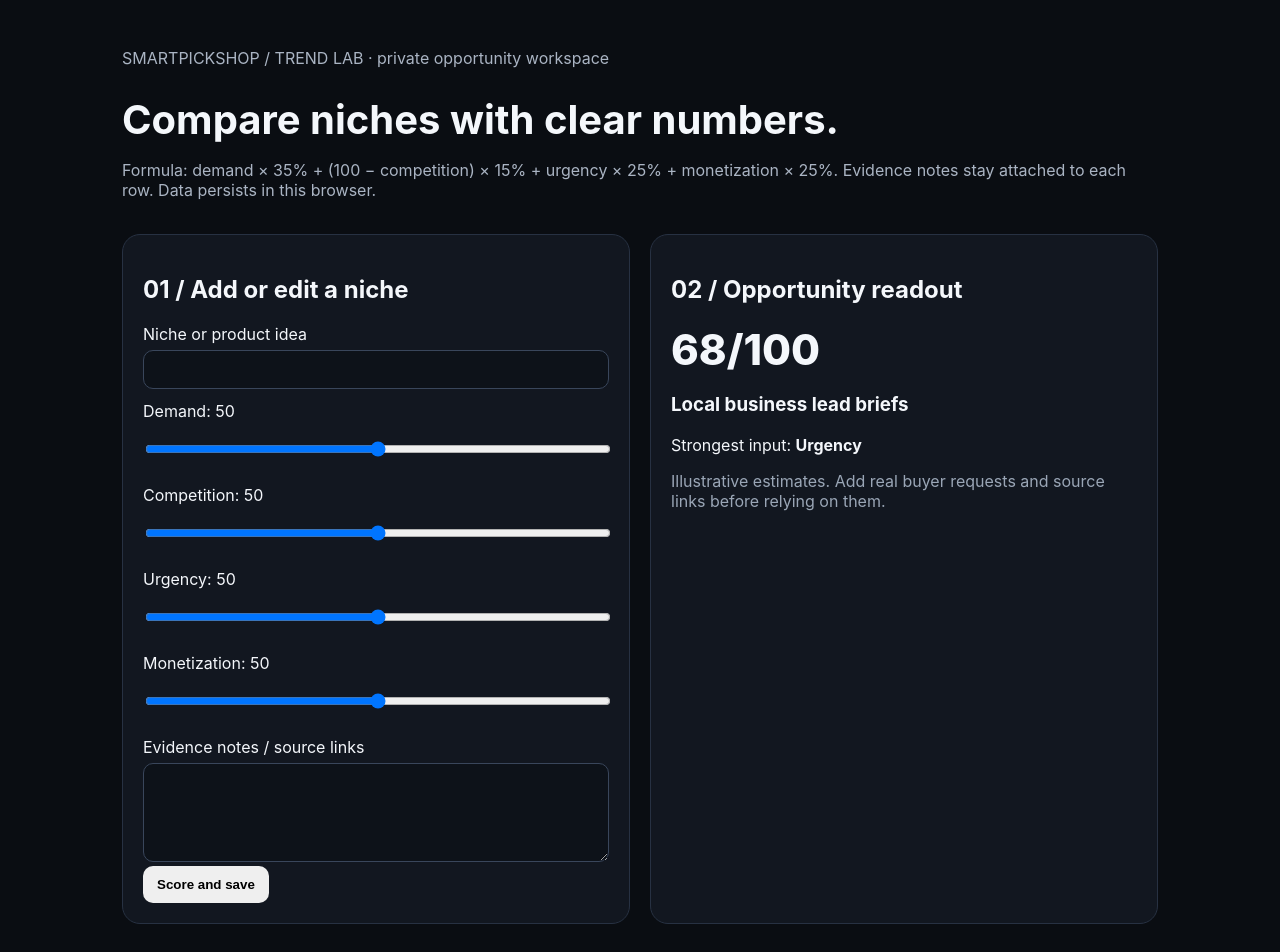
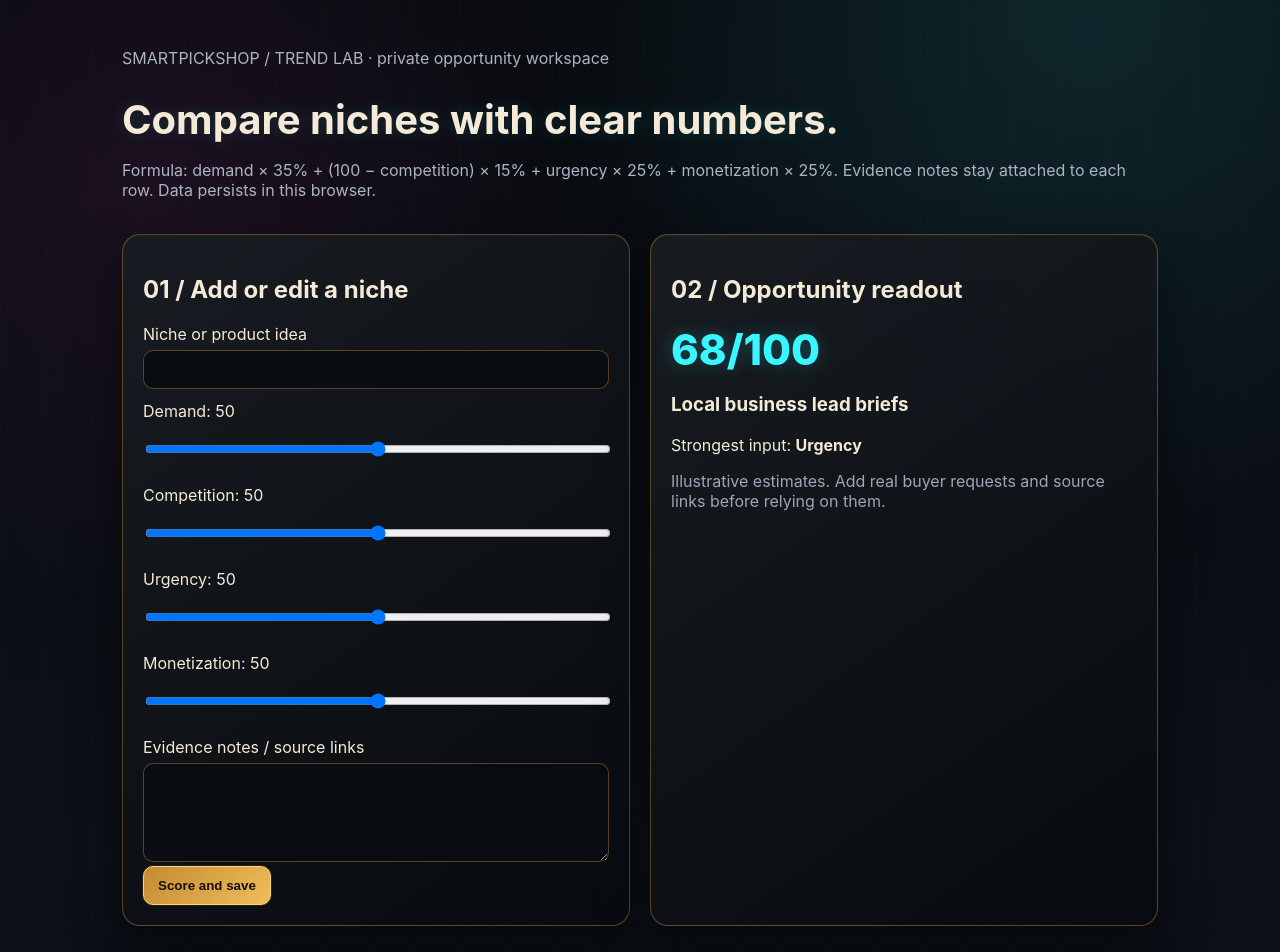
Before and after one commit to anastaysia94-sudo/smartpickshop-trend-lab, a Next.js app: page / in a window 1280 px wide. Shown: the top 952 px of the page. Built offline with nearby package versions, Linux system fonts and the light colour scheme.

Commit message:
brand: apply SmartPickShop steampunk neon system

```diff
--- a/app/globals.css
+++ b/app/globals.css
@@ -1 +1,16 @@
 *{box-sizing:border-box}body{margin:0;background:#0a0d12;color:#f4f7fb;font-family:Inter,system-ui,sans-serif}main{max-width:1100px;margin:auto;padding:32px}h1{font-size:40px;margin-bottom:6px}.sub{color:#aab4c3}.grid{display:grid;grid-template-columns:1fr 1fr;gap:20px}.card{background:#121720;border:1px solid #273142;border-radius:18px;padding:20px;margin:18px 0}label{display:block;margin:12px 0 6px}input,textarea{width:100%;padding:11px;border-radius:10px;border:1px solid #39465b;background:#0d1219;color:white}button{padding:11px 14px;border:0;border-radius:10px;font-weight:700;cursor:pointer}table{width:100%;border-collapse:collapse}td,th{padding:10px;border-bottom:1px solid #273142;text-align:left}.score{font-size:42px;font-weight:800}.muted{color:#9aa6b6}@media(max-width:760px){.grid{grid-template-columns:1fr}main{padding:18px}}
+
+/* SmartPickShop Holdings • Steampunk Neon 2026 */
+:root{--sps-iron:#080b0f;--sps-coal:#11161c;--sps-brass:#c58a32;--sps-copper:#b65f35;--sps-cyan:#39f6ff;--sps-magenta:#ff3fd1;--sps-ivory:#f4ead7;--sps-line:rgba(197,138,50,.42)}
+body{color:var(--sps-ivory);background:radial-gradient(circle at 85% 0,rgba(57,246,255,.12),transparent 28%),radial-gradient(circle at 12% 12%,rgba(255,63,209,.08),transparent 24%),repeating-linear-gradient(90deg,rgba(197,138,50,.025) 0 1px,transparent 1px 46px),linear-gradient(180deg,var(--sps-iron),#0c1118 55%,#07090c)}
+a{color:var(--sps-cyan)}
+.eyebrow{color:var(--sps-brass)}
+button{box-shadow:0 0 0 1px rgba(197,138,50,.12)}
+
+h1{color:var(--sps-ivory);text-shadow:0 0 18px rgba(57,246,255,.16)}
+.card{background:linear-gradient(145deg,rgba(24,29,34,.97),rgba(8,11,15,.95));border-color:var(--sps-line);box-shadow:inset 0 1px rgba(255,255,255,.035),0 18px 50px #0007}
+input,textarea{background:#090d12;border-color:var(--sps-line);color:var(--sps-ivory)}
+input:focus,textarea:focus{outline:1px solid var(--sps-cyan);box-shadow:0 0 18px rgba(57,246,255,.12)}
+button{background:linear-gradient(135deg,var(--sps-brass),#efbd5b);color:#160f07;border:1px solid #ffd477}
+.score{color:var(--sps-cyan);text-shadow:0 0 18px rgba(57,246,255,.24)}
+table{border:1px solid var(--sps-line)}
```
